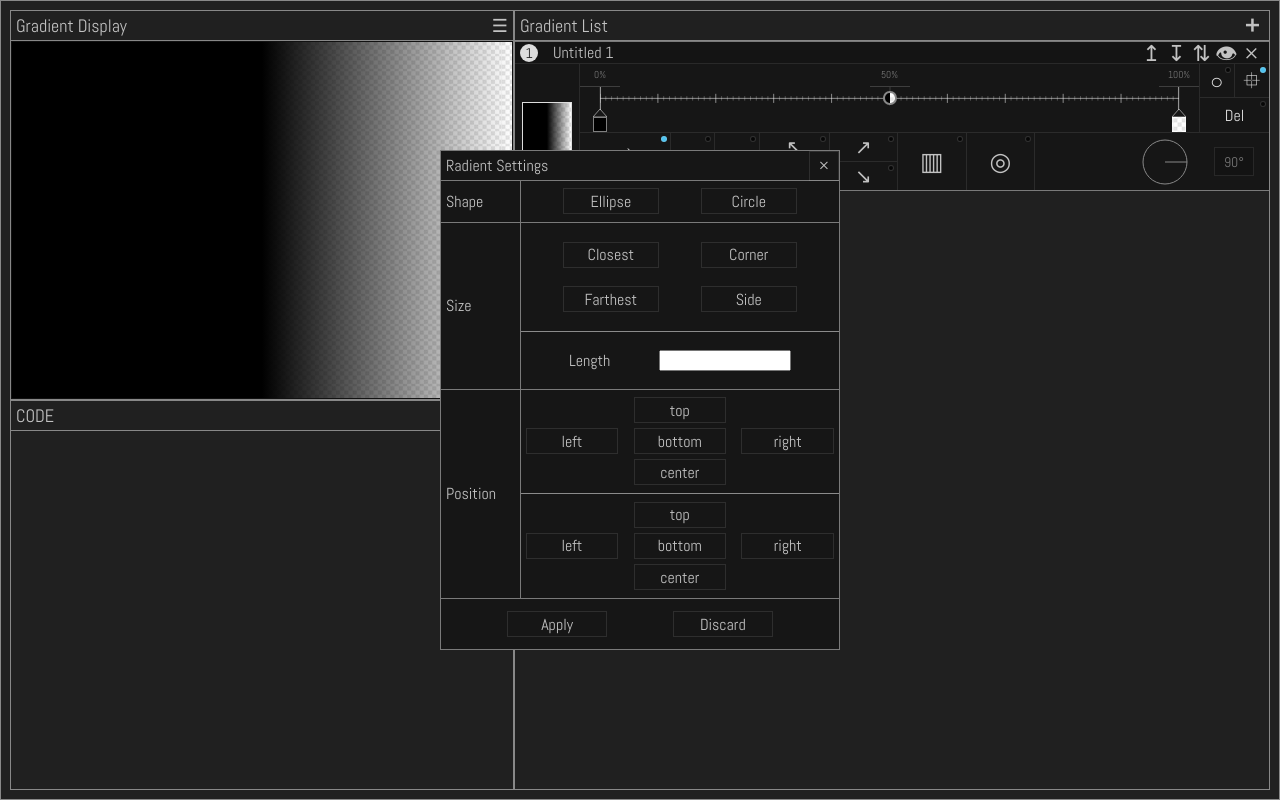
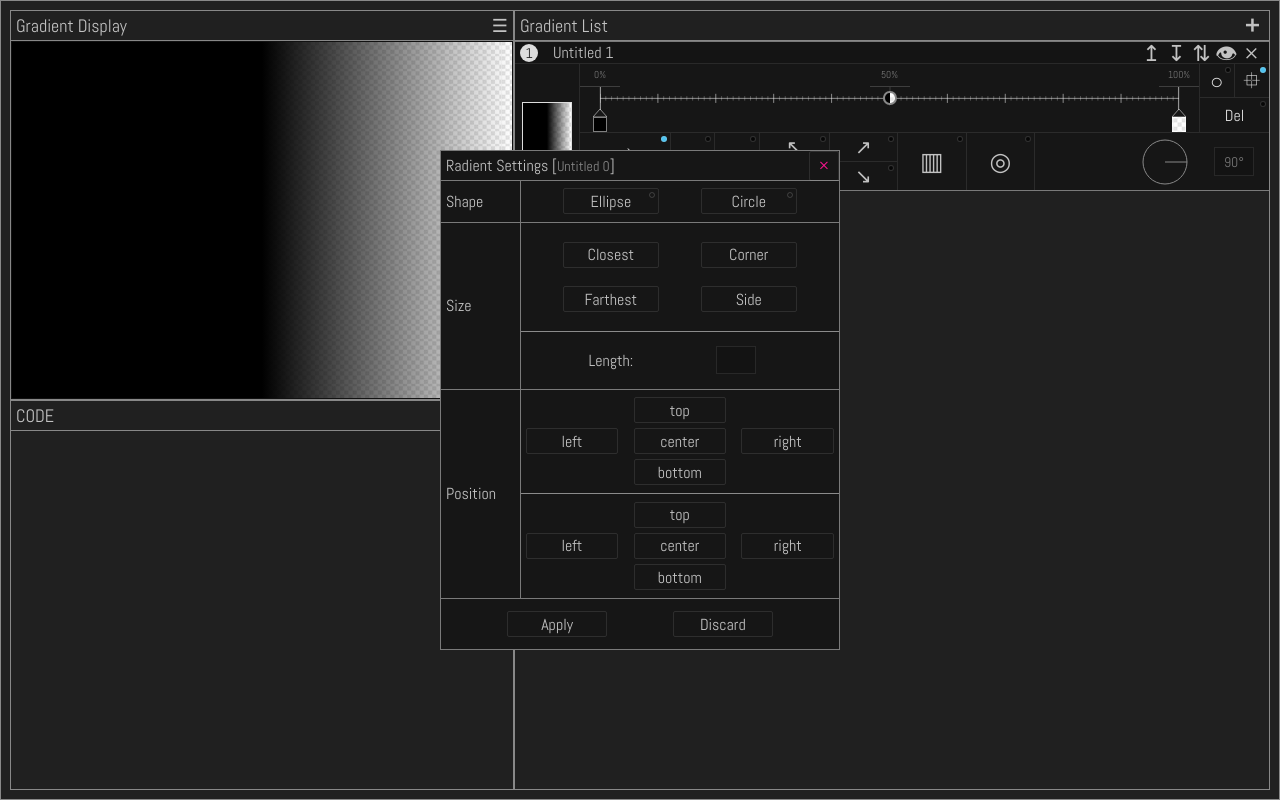
Before and after one commit to tschiboka/colorpicker, a React (Create React App) app: page / in a window 1280 px wide. Both pictures are taken after a click on the button "radial gradient". Built offline with nearby package versions, Linux system fonts and the light colour scheme.

Commit message:
styling on RadialSettings

```diff
--- a/src/App.js
+++ b/src/App.js
@@ -48,6 +48,17 @@ export default class App extends Component {
 
 
 
+  updateGradient(gradient, index) {
+    if (index === undefined) throw new Error("Function updateGradient must have index parameter! ");
+
+    const updatedGradientList = [...this.state.gradients];
+    updatedGradientList[index] = gradient;
+
+    this.updateGradients(updatedGradientList);
+  }
+
+
+
   getWindowWidth() {
     return window.innerWidth || document.documentElement.clientWidth || document.body.clientWidth;
   }
@@ -95,7 +106,14 @@ export default class App extends Component {
 
 
   renderRadientSettings() {
-    return <RadiantSettings />
+    return (
+      <RadiantSettings
+        openRadiantSettings={this.openRadiantSettings.bind(this)}
+        index={this.state.radientSettingsGradientIndex}
+        gradients={this.state.gradients}
+        updateGradient={this.updateGradient.bind(this)}
+      />
+    );
   }
 
 
@@ -108,6 +126,7 @@ export default class App extends Component {
         <GradientList
           gradients={this.state.gradients}
           updateGradients={this.updateGradients.bind(this)}
+          updateGradient={this.updateGradient.bind(this)}
           openColorPicker={this.openColorPicker.bind(this)}
           openRadiantSettings={this.openRadiantSettings.bind(this)}
         />
--- a/src/Components/GradientButtons/GradientButtons.js
+++ b/src/Components/GradientButtons/GradientButtons.js
@@ -152,7 +152,7 @@ export default class GradientButtons extends Component {
                 <div>
                     <button
                         title="radial gradient"
-                        onClick={() => this.props.openRadiantSettings(true, this.props.index)}
+                        onClick={() => this.props.openRadiantSettings(true, this.props.index, true)}
                     >&#9678;
 
                     <div className={`btn--${this.props.gradient.type === "radial" ? "active": "inactive"}`}></div>
--- a/src/Components/GradientList/GradientList.js
+++ b/src/Components/GradientList/GradientList.js
@@ -27,7 +27,7 @@ export default class GradientList extends Component {
                 key={`gradient_${i}`}
                 gradient={gradient}
                 index={i}
-                updateGradient={this.updateGradient.bind(this)}
+                updateGradient={this.props.updateGradient}
                 confirmDeleteGradient={this.confirmDeleteGradient.bind(this)}
                 setAngleMeterIsActive={this.setAngleMeterIsActive.bind(this)}
                 preventMouseUp={this.state.activeAngleMeter !== undefined}
@@ -35,16 +35,6 @@ export default class GradientList extends Component {
                 openRadiantSettings={this.props.openRadiantSettings}
             />
         ));
-    }
-
-
-    updateGradient(gradient, index) {
-        if (index === undefined) throw new Error("Function updateGradient must have index parameter! ");
-
-        const updatedGradientList = [...this.props.gradients];
-        updatedGradientList[index] = gradient;
-
-        this.props.updateGradients(updatedGradientList);
     }
 
 
--- a/src/Components/RadiantSettings/RadiantSettings.js
+++ b/src/Components/RadiantSettings/RadiantSettings.js
@@ -4,15 +4,33 @@ import "./RadiantSettings.scss";
 
 
 export default function RadiantSettings(props) {
+    const gradient = props.gradients[props.index];
+
+
+
+    function updateGradientPropertyTo(key, value) {
+        const updatedGradient = { ...gradient };
+        updatedGradient.radial[key] = value;
+
+        props.updateGradient(updatedGradient, props.index);
+    }
+
+
+
     return (
         <div
             className="RadiantSettings"
             onClick={(e) => { e.stopPropagation() }}
         >
             <div className="RadiantSettings__header">
-                Radient Settings
+                <span>
+                    Radient Settings [
+                    <span>{gradient.name || "Untitled " + props.index}</span>
+                ]</span>
 
-                <button>&times;</button>
+                <button onClick={() => props.openRadiantSettings(false)}                >
+                    &times;
+                </button>
             </div>
 
             <div className="RadiantSettings__body">
@@ -20,9 +38,17 @@ export default function RadiantSettings(props) {
                     <div>Shape</div>
 
                     <div className="RadiantSettings__shape-btns">
-                        <button>Ellipse</button>
+                        <button onClick={() => updateGradientPropertyTo("shape", "ellipse")}>
+                            Ellipse
 
-                        <button>Circle</button>
+                            <div className={`btn--${gradient.radial.shape === "ellipse" ? "active" : "inactive"}`}></div>
+                        </button>
+
+                        <button>
+                            Circle
+
+                            <div className={`btn--${gradient.radial.shape === "circle" ? "active" : "inactive"}`}></div>
+                        </button>
                     </div>
                 </div>
 
@@ -45,7 +71,7 @@ export default function RadiantSettings(props) {
                         </div>
 
                         <div className="RadiantSettings__size-btns__length">
-                            Length
+                            Length:
                         <input type="text" />
                         </div>
                     </div>
@@ -63,13 +89,13 @@ export default function RadiantSettings(props) {
                             <div>
                                 <button>left</button>
 
-                                <button>bottom</button>
+                                <button>center</button>
 
                                 <button>right</button>
                             </div>
 
                             <div>
-                                <button>center</button>
+                                <button>bottom</button>
                             </div>
                         </div>
 
@@ -81,13 +107,13 @@ export default function RadiantSettings(props) {
                             <div>
                                 <button>left</button>
 
-                                <button>bottom</button>
+                                <button>center</button>
 
                                 <button>right</button>
                             </div>
 
                             <div>
-                                <button>center</button>
+                                <button>bottom</button>
                             </div>
                         </div>
                     </div>
--- a/src/Components/RadiantSettings/RadiantSettings.scss
+++ b/src/Components/RadiantSettings/RadiantSettings.scss
@@ -1,4 +1,7 @@
 $primarytColor: #c2c2c2;
+$activeBtnBg: #4cc3f1;
+$border: 1px solid rgba(221, 221, 221, 0.1);
+
 
 .RadiantSettings {
     position: absolute;
@@ -7,17 +10,33 @@ $primarytColor: #c2c2c2;
     background: #161616;
     border: 1px solid rgba(221, 221, 221, 0.5);
     z-index: 1001;
+    font-size: 16px;
     color: $primarytColor;
     button {
+        position: relative;
         height: 26px;
         background: transparent;
         color: $primarytColor;
         font-size: 16px;
         border: none;
         border: 1px solid rgba(255, 255, 255, 0.1);
+        border-radius: 2px;
         cursor: pointer;
         &:hover {
             background: rgba(255, 255, 255, 0.1);
+            font-size: 14px;
+            color: $activeBtnBg;
+        }
+        & > div {
+            position: absolute;
+            width: 6px;
+            height: 6px;
+            top: 3px;
+            right: 3px;
+            border-radius: 5px;
+            border: 1px solid rgba(221, 221, 221, 0.2);
+            .btn--active { background: $activeBtnBg; }
+            .btn--inactive { background: rgba(0, 0, 0, 0.7); }
         }
     }
     .RadiantSettings__header {
@@ -27,9 +46,14 @@ $primarytColor: #c2c2c2;
         align-items: center;
         padding-left: 5px;
         border-bottom: 1px solid rgba(221, 221, 221, 0.5);
+        span span {
+            font-size: 14px;
+            color: #888;
+        }
         button {
             height: 30px;
             width: 30px;
+            color: deeppink;
         }
     }
     .RadiantSettings__body {
@@ -96,6 +120,22 @@ $primarytColor: #c2c2c2;
                     display: flex;
                     justify-content: space-evenly;
                     align-items: center;
+                    input {
+                        margin: 0 15px;
+                        height: 50%;
+                        max-width: 40px;
+                        background: #131313;
+                        font-size: 14px;
+                        border: 1px solid rgba(221, 221, 221, 0.1);
+                        border-bottom: $border;
+                        border-top: $border;
+                        color: #ddd;
+                        text-align: center;
+                    }
+                    input:invalid {
+                        color: deeppink;
+                        box-shadow: none;
+                    }
                 }
             }
             .RadiantSettings__position-btns {
--- a/src/functions/gradient.js
+++ b/src/functions/gradient.js
@@ -3,6 +3,7 @@ import { sortGradientByColorStopsPercentage } from "./slider";
 
 
 export function gradientObjsToStr(gradientArray) {
+    console.log([...gradientArray]);
     gradientArray = gradientArray.map(grad => {
         // if no ColorStop provided let it be transparent
         if (!grad.colors.length) return {
@@ -83,7 +84,7 @@ const defaultGradientObj = {
             stop: 100
         },
     ],
-    radient: {
+    radial: {
         shape: undefined,
         length: undefined,
     }
```
